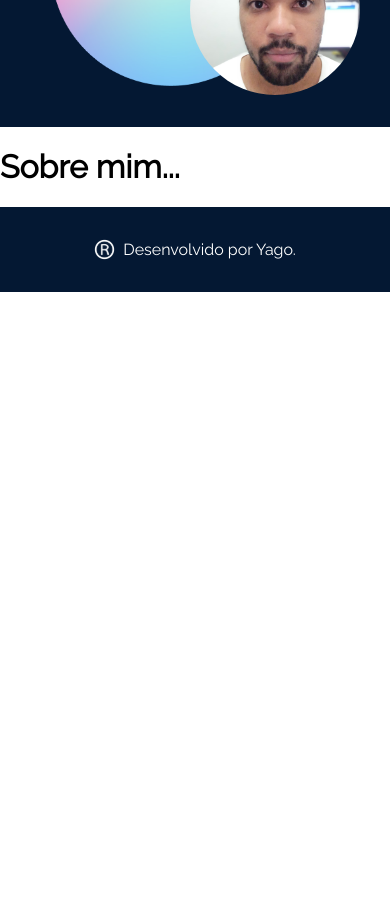
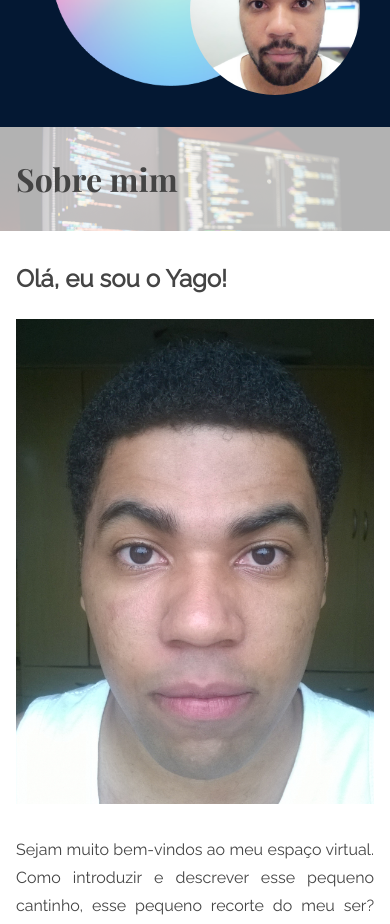
Before and after one commit to yapeansa/ola-mundo.js, a React (Vite) app: page /sobre in a window 390 px wide. Shown: the part 860-1784 px from the top of the page. Before the commit the page ends 1152 px from the top, so only its background shows below. Built offline with nearby package versions, Linux system fonts and the light colour scheme.

Commit message:
Desenvolvendo a página sobre mim.

```diff
--- a/src/Routes.jsx
+++ b/src/Routes.jsx
@@ -11,8 +11,8 @@ const AppRoutes = () => {
             <Menu />
             <Routes>
                 <Route path="/" element={<PaginaPadrao />}>
-                    <Route path="/" element={<Inicio />} />
-                    <Route path="/sobre" element={<Sobre />} />
+                    <Route index element={<Inicio />} />
+                    <Route path="sobre" element={<Sobre />} />
                 </Route>
                 <Route path="*" element={<div>Página não encontrada.</div>} />
             </Routes>
--- /dev/null
+++ b/src/components/PostModelo/PostModelo.module.css
@@ -0,0 +1,54 @@
+.postModeloContainer {
+    color: var(--cor-fonte-post);
+    position: relative;
+}
+
+.fotoCapa,
+.titulo {
+    height: 204px;
+}
+
+.fotoCapa {
+    width: 100%;
+    background-size: cover;
+    background-repeat: no-repeat;
+    opacity: 0.3;
+    position: absolute;
+    top: 0;
+    z-index: -1;
+}
+
+.titulo {
+    font-family: var(--fonte-secundaria);
+    padding: 0 7.5rem;
+    font-size: 4rem;
+    display: flex;
+    align-items: center;
+}
+
+.postConteudoContainer {
+    padding: 2.5rem 7.5rem 4.5rem;
+}
+
+@media (max-width: 744px) {
+    .postConteudoContainer {
+        padding: 2rem 1.5rem 1.5rem;
+    }
+}
+
+@media (max-width: 744px) {
+
+    .fotoCapa,
+    .titulo {
+        height: 104px;
+    }
+
+    .titulo {
+        padding: 0 1rem;
+        font-size: 2rem;
+    }
+
+    .postConteudoContainer {
+        padding: 2rem 1rem 1.5rem;
+    }
+}
--- /dev/null
+++ b/src/components/PostModelo/index.jsx
@@ -0,0 +1,19 @@
+import styles from  './PostModelo.module.css'
+
+const PostModelo = ({ fotoCapa, titulo, children }) => {
+    return (
+        <article className={styles.postModeloContainer}>
+            <div className={styles.fotoCapa} style={{backgroundImage: `url(${fotoCapa})`}}></div>
+
+            <h2 className={styles.titulo}>
+                {titulo}
+            </h2>
+
+            <div className={styles.postConteudoContainer}>
+                {children}
+            </div>
+        </article>
+    )
+}
+
+export default PostModelo
--- a/src/paginas/inicio/index.jsx
+++ b/src/paginas/inicio/index.jsx
@@ -1,4 +1,3 @@
-import Banner from "../../components/Banner"
 import Post from "../../components/Post"
 import styles from "./Inicio.module.css"
 import posts from "@/json/posts.json"
--- /dev/null
+++ b/src/paginas/sobre/Sobre.module.css
@@ -0,0 +1,48 @@
+.fotoSobreMim {
+    margin-bottom: .5rem;
+    margin-left: 1.5rem;
+    width: 40vw;
+    float: right;
+}
+
+.subtitulo {
+    margin-bottom: 2rem;
+    font-size: 2.5rem;
+}
+
+.paragrafo {
+    text-align: justify;
+    font-size: 1.5rem;
+    line-height: 2.25rem;
+    margin-bottom: 1.5rem;
+}
+
+@media (max-width: 1100px) {
+    .fotoSobreMim {
+        float: none;
+        display: block;
+        margin: 0 auto 2rem;
+        width: 70vw;
+    }
+
+    .paragrafo {
+        margin-bottom: 2rem;
+    }
+}
+
+@media (max-width: 744px) {
+    .fotoSobreMim {
+        width: 100%;
+    }
+
+    .subtitulo {
+        font-size: 1.5rem;
+        line-height: 2rem;
+        margin-bottom: 1.5rem;
+    }
+
+    .paragrafo {
+        font-size: 1rem;
+        line-height: 1.75rem;
+    }
+}
--- a/src/paginas/sobre/index.jsx
+++ b/src/paginas/sobre/index.jsx
@@ -1,8 +1,18 @@
-import Banner from "../../components/Banner"
+import PostModelo from "../../components/PostModelo"
+import fotoCapa from '@/assets/sobre_mim_capa.jpg'
+import styles from './Sobre.module.css'
+import fotoSobreMim from '@/assets/sobre_mim_foto.jpg'
 
 const Sobre = () => {
     return (
-            <h1>Sobre mim...</h1>
+        <PostModelo fotoCapa={fotoCapa} titulo="Sobre mim">
+            <h3 className={styles.subtitulo}>Olá, eu sou o Yago!</h3>
+            <img src={fotoSobreMim} alt="Foto de Yago Pereira" className={styles.fotoSobreMim} />
+            <p className={styles.paragrafo}>Sejam muito bem-vindos ao meu espaço virtual. Como introduzir e descrever esse pequeno cantinho, esse pequeno recorte do meu ser? Bom, aqui você encontrará um certo tanto de matemática e também (por que não?) um certo tanto de computação. Basicamente, estou criando este site com o objetivo de reunir e resumir todos os meus feitos profissionais e acadêmicos. A fim de deixar com que o público conheça um pouco das minhas habilidades e, de certa forma, não deixar-me esquecer do que fui capaz de fazer até a presente data. Assim, conforme você for navegando por esta página, encontrará informações como: algumas informações pessoais sobre mim, minha formação, minhas experiências, etc. Aproveite a viagem! </p>
+            <p className={styles.paragrafo}>Como você já sabe, eu me chamo Yago. Tenho 29 anos, possuo o título de bacharel em Matemática pela IES-UFJF e sou discente do curso de Mestrado Acadêmico em Matemática nesta mesma instituição. Desde a adolescência possuo um fascínio por tecnologia no geral, o que me levou na época a estudar as linguagens (de marcação) HTML e (as folhas de estilo) CSS por conta própria. Atualmente, estou me aperfeiçoando ainda mais nestas linguagens na intituição de ensino Alura, além de também estudar Javascript/React.js e Python. Durante meu curso de graduação, tive a oportunidade de ter um primeiro contato com a linguagem de programação C nas disciplinas de Algoritmos (teórica) e Laboratório de Programação (prática).</p>
+            <p className={styles.paragrafo}>Minha monografia foi desenvolvida na área de Lógica e Teoria dos Conjuntos, na qual estabeleço a equivalência entre o Axioma da Escolha, o Lema de Zorn e o Teorema de Zermelo e apresento algumas aplicações em áreas de estudo da matemática como, por exemplo, Álgebra e Análise.</p>
+            <p className={styles.paragrafo}>Atualmente, no mestrado, tenho estudado o recente conceito de álgebras zpd/zLpd, isto é, álgebras "zero product determined" (respectivamente, "zero Lie product determined"). Venho pesquisando sobre exemplos e não-exemplos destas álgebras tanto no contexto algébrico quanto no contexto analítico (álgebras de Banach) além de também trabalhar com aplicações deste conceito.</p>
+        </PostModelo>
     )
 }
 
```
